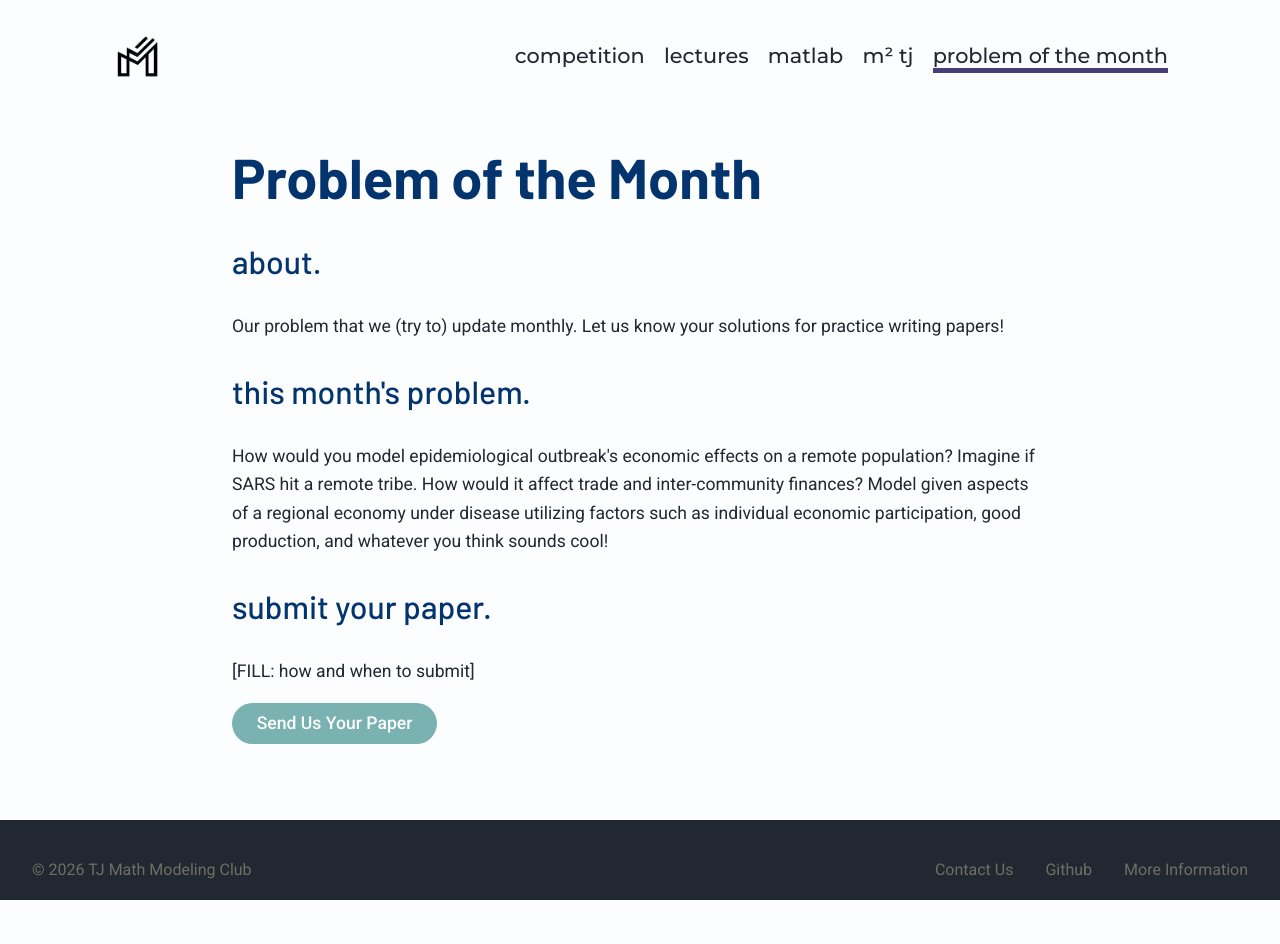
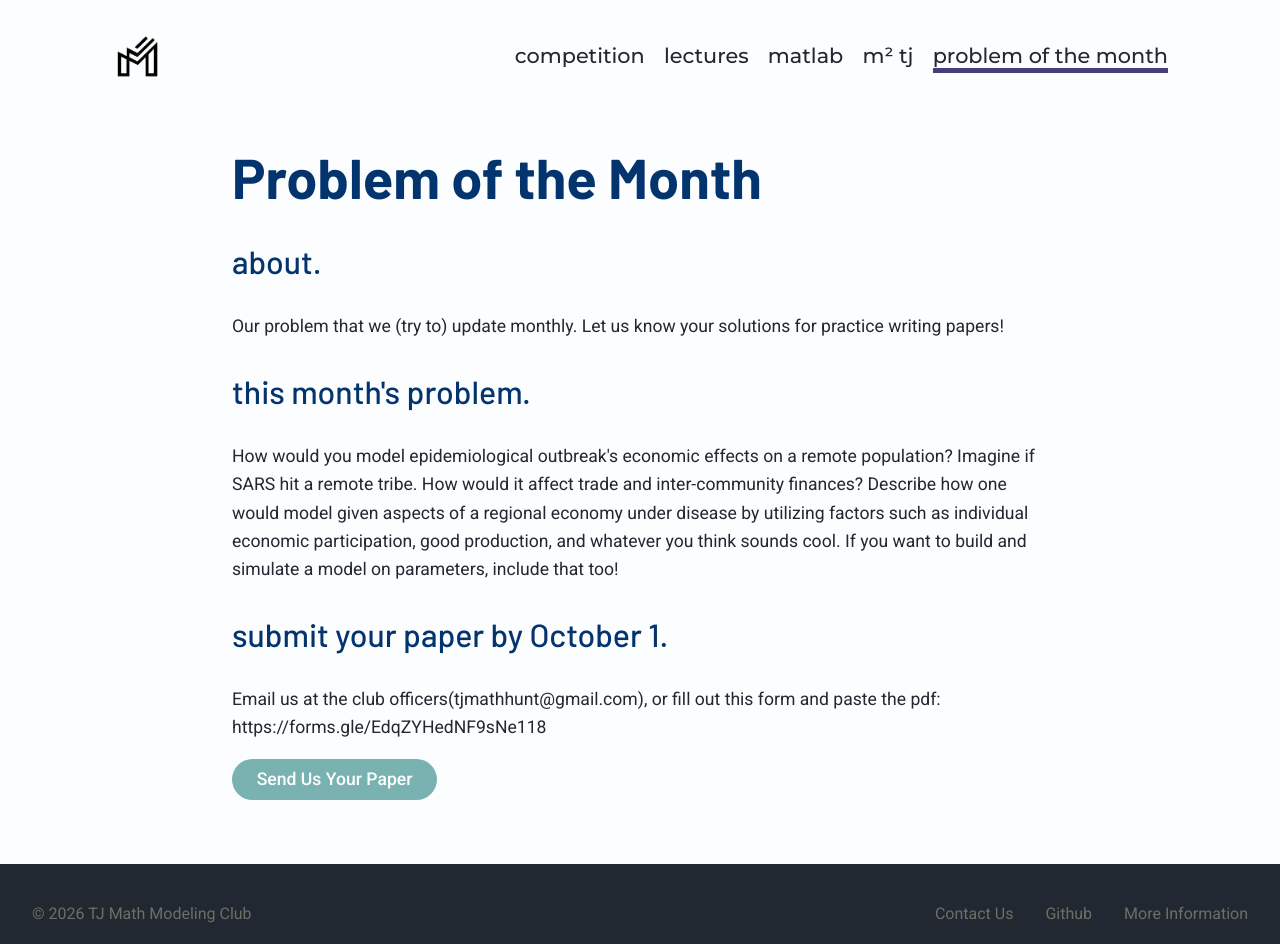
Before and after one commit to tjmmc/tjmmc, a Jekyll site: the page built from pages/potm.html, in a window 1280 px wide. Built offline with Jekyll 4.4.1, drawn with Linux system fonts in a browser that asks for light colours; some web fonts are replaced; before the commit the page ends 900 px from its top, so only the background shows below that.

Commit message:
revised text for potm

```diff
--- a/pages/potm.html
+++ b/pages/potm.html
@@ -11,11 +11,11 @@ nav: potm
     <p class="Page-body">Our problem that we (try to) update monthly. Let us know your solutions for practice writing papers!</p>
 
     <h2 class="Heading">this month's problem.</h2>
-    <p class="Page-body">How would you model epidemiological outbreak's economic effects on a remote population? Imagine if SARS hit a remote tribe. How would it affect trade and inter-community finances? Model given aspects of a regional economy under disease utilizing factors such as individual economic participation, good production, and whatever you think sounds cool!</p>
+    <p class="Page-body">How would you model epidemiological outbreak's economic effects on a remote population? Imagine if SARS hit a remote tribe. How would it affect trade and inter-community finances? Describe how one would model given aspects of a regional economy under disease by utilizing factors such as individual economic participation, good production, and whatever you think sounds cool. If you want to build and simulate a model on parameters, include that too!</p>
 
-    <h2 class="Heading">submit your paper.</h2>
+    <h2 class="Heading">submit your paper by October 1. </h2>
     <!-- FILL: submission instructions (format, deadline, etc.) -->
-    <p class="Page-body">[FILL: how and when to submit]</p>
+    <p class="Page-body">Email us at the club officers(tjmathhunt@gmail.com), or fill out this form and paste the pdf: https://forms.gle/EdqZYHedNF9sNe118</p>
     <!-- Submissions land at the club email; swap for a form link if you make one -->
     <a class="Pill" href="mailto:tjmathhunt@gmail.com?subject=Problem%20of%20the%20Month%20Submission">Send Us Your Paper</a>
 
```
